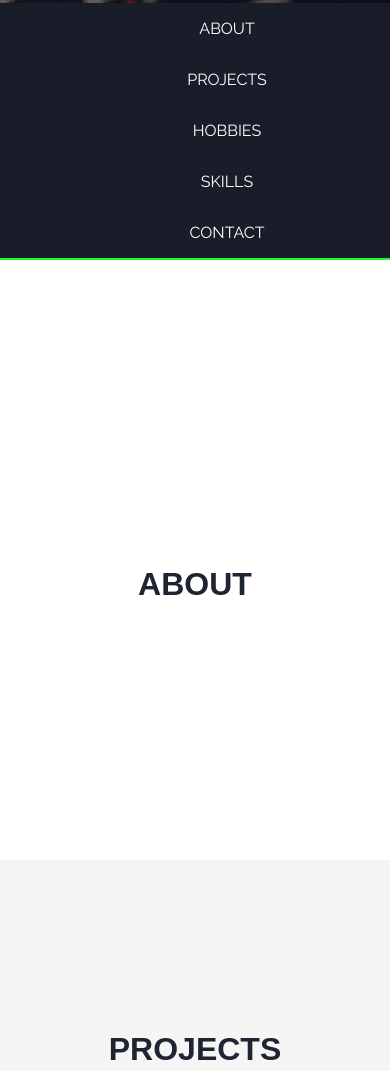
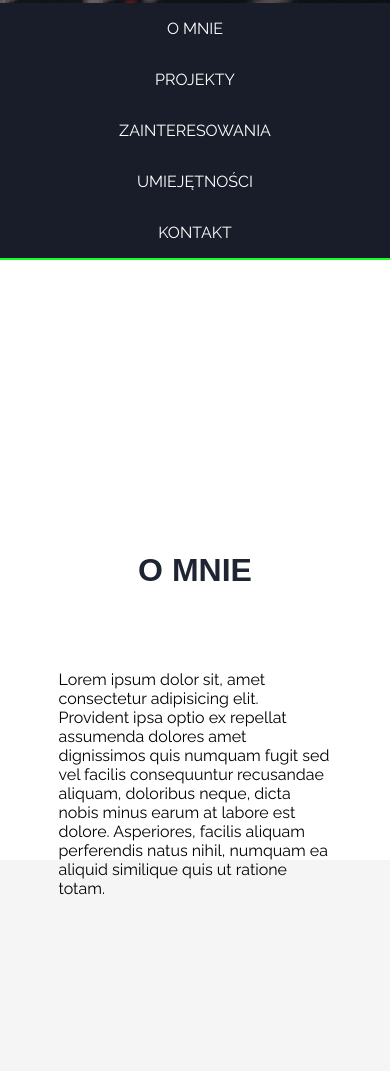
Before and after one commit to lukbillo/portfoliov3, a plain HTML site: page index.html in a window 390 px wide. Shown: the part 841-1912 px from the top of the page. Drawn offline with Linux system fonts and the light colour scheme.

Commit message:
repair rwd

```diff
--- a/css/hero.css
+++ b/css/hero.css
@@ -41,6 +41,9 @@ header {
     background-color: #48474F;
     transition: 0.3s;
     border-color: #48474F;
+    -moz-box-shadow: 0 0 10px #f5f5f5;
+		-webkit-box-shadow: 0 0 10px #f5f5f5;
+		box-shadow: 0 0 10px #f5f5f5;
 }
 
 /************************ media queries ***************************/
--- a/css/main.css
+++ b/css/main.css
@@ -18,19 +18,28 @@ h2 {
     padding-top: 80px;
     color: #1F2433;
     font-family: 'Raleway Bold', sans-serif;
+    text-transform: uppercase;
 }
 
 
 .content {
     display: flex;
     flex-direction: column;
-    justify-content: center;
+    justify-content: flex-start;
     margin: 0 auto;
     width: 100%;
     height: 600px;
     background-color: #fff;
     top: 0;
     align-items: center;
+    margin-top: 0;
+}
+
+.content p{
+    margin-left: 15%;
+    margin-right: 15%;
+    padding-top: 10%;
+    font-family: 'Raleway', sans-serif;
 }
 
 .projects,
@@ -38,8 +47,14 @@ h2 {
     background-color: #f5f5f5;
 }
 
-.projects>img {
-    justify-self: center;
+.projects img:hover{
+    box-shadow: 0 0 20px 0px black;
+    transition: 0.3s;
+}
+@media screen and (max-width: 770px){
+    h2{
+        padding-top: 265px;
+    }
 }
 /************************* FOOTER **********************/
 
--- a/css/menu.css
+++ b/css/menu.css
@@ -38,26 +38,51 @@ ul {
 }
 
 /************************ media queries ***************************/
-@media screen and (max-width: 750px) {
-    .sidebar__menu {
-        display: block;
-        width: 100%;
-        height: auto;
-        position: sticky;
+
+@media screen and (max-width: 1570px) {
+    .main__menu a {
+        font-size: 1.5em;
     }
+}
 
-    .sidebar__menu a {
-        font-size: 1em;
+@media screen and (max-width: 1390px) {
+    .main__menu a {
+        font-size: 1.25em;
+    }
+}
+
+@media screen and (max-width: 1180px) {
+    .main__menu a {
+        font-size: 1.1em;
     }
 
 }
 
-@media screen and (max-width: 480px) {
+@media screen and (max-width: 1050px) {
     .main__menu a {
-        display: block;
+        font-size: 0.9em;
+    }
+
+}
+
+@media screen and (max-width: 880px) {
+
+    .main__menu a {
+        font-size: 0.75em;
+    }
+
+}
+
+@media screen and (max-width: 770px) {
+    .main__menu a {
         text-align: center;
         float: none;
         font-size: 1em;
+        display: flex;
+        flex-direction: row;
+        justify-content: center;
+        margin: 0 auto;
+        width: 100%;
     }
 
 }
--- a/index.html
+++ b/index.html
@@ -27,39 +27,39 @@
         <nav class="main__menu">
             <ul>
                 <li>
-                    <a href="#about">About</a>
+                    <a href="#about">O mnie</a>
                 </li>
                 <li>
-                    <a href="#projects">Projects</a>
+                    <a href="#projects">Projekty</a>
                 </li>
                 <li>
-                    <a href="#hobbies">Hobbies</a>
+                    <a href="#hobbies">Zainteresowania</a>
                 </li>
                 <li>
-                    <a href="#skills">Skills</a>
+                    <a href="#skills">Umiejętności</a>
                 </li>
                 <li>
-                    <a href="#contact">Contact</a>
+                    <a href="#contact">Kontakt</a>
                 </li>
             </ul>
         </nav>
         <section class="content about">
-            <h2 id="about">ABOUT</h2>
-            <p>
+            <h2 id="about">O mnie</h2>
+            <p>Lorem ipsum dolor sit, amet consectetur adipisicing elit. Provident ipsa optio ex repellat assumenda dolores amet dignissimos quis numquam fugit sed vel facilis consequuntur recusandae aliquam, doloribus neque, dicta nobis minus earum at labore est dolore. Asperiores, facilis aliquam perferendis natus nihil, numquam ea aliquid similique quis ut ratione totam.
             </p>
         </section>
         <section class="content projects">
-            <h2 id="projects">PROJECTS</h2>
-            <a href="https://lukbillo.github.io/"><img src="img/projects1.png" alt="Miniaturka strony"></a>
-        </section>
+            <h2 id="projects">Projekty</h2>
+                <a href="https://lukbillo.github.io/"><img src="img/projects1.png" alt="Miniaturka strony"></a>
+            </section>
         <section class="content hobbies">
-            <h2 id="hobbies">HOBBIES</h2>
-            <p>
+            <h2 id="hobbies">Zainteresowania</h2>
+            <p>Lorem ipsum dolor sit, amet consectetur adipisicing elit. Provident ipsa optio ex repellat assumenda dolores amet dignissimos quis numquam fugit sed vel facilis consequuntur recusandae aliquam, doloribus neque, dicta nobis minus earum at labore est dolore. Asperiores, facilis aliquam perferendis natus nihil, numquam ea aliquid similique quis ut ratione totam.
             </p>
         </section>
         <section class="content skills">
-            <h2 id="skills">SKILLS</h2>
-            <p>
+            <h2 id="skills">Umiejętności</h2>
+            <p>Lorem ipsum dolor sit, amet consectetur adipisicing elit. Provident ipsa optio ex repellat assumenda dolores amet dignissimos quis numquam fugit sed vel facilis consequuntur recusandae aliquam, doloribus neque, dicta nobis minus earum at labore est dolore. Asperiores, facilis aliquam perferendis natus nihil, numquam ea aliquid similique quis ut ratione totam.
             </p>
         </section>
     </main>
@@ -69,6 +69,7 @@
             <a href="https://github.com/lukbillo"><img src="img/github.png" alt="Github profile"></a>
             <a href="#"><img src="img/linkedin.png" alt="Linkedin profile"></a>
             <a href="https://www.facebook.com/lukasz.billot"><img src="img/facebook.png" alt="Facebook profile"></a>
+            <a href="mailto:billotlukasz0@gmail.com"><img src="img/email.svg" width="42px" onerror="this.onerror=null; this.src='img/email.svg'"></a>
         </div>
         <p>Łukasz Billot<span> ©2018</span></p>
 
```
Also changed, not shown: img/email.svg (added).
